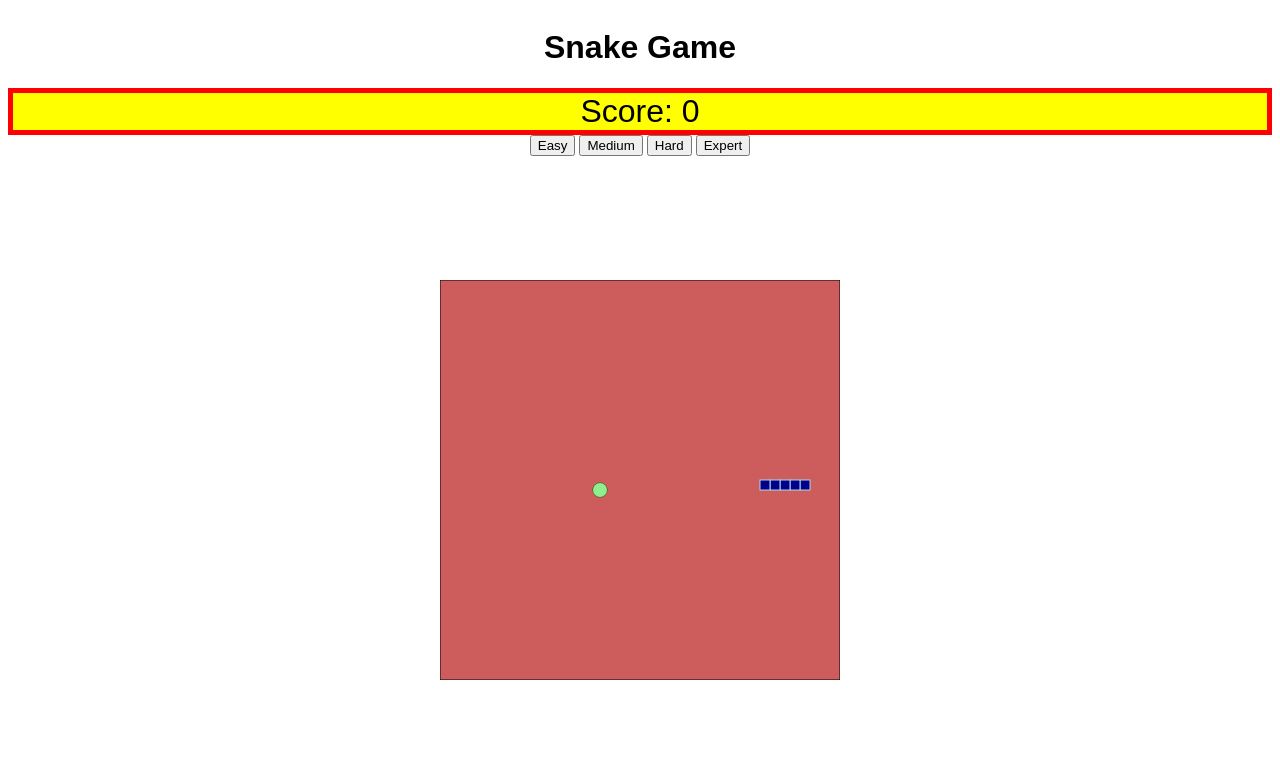
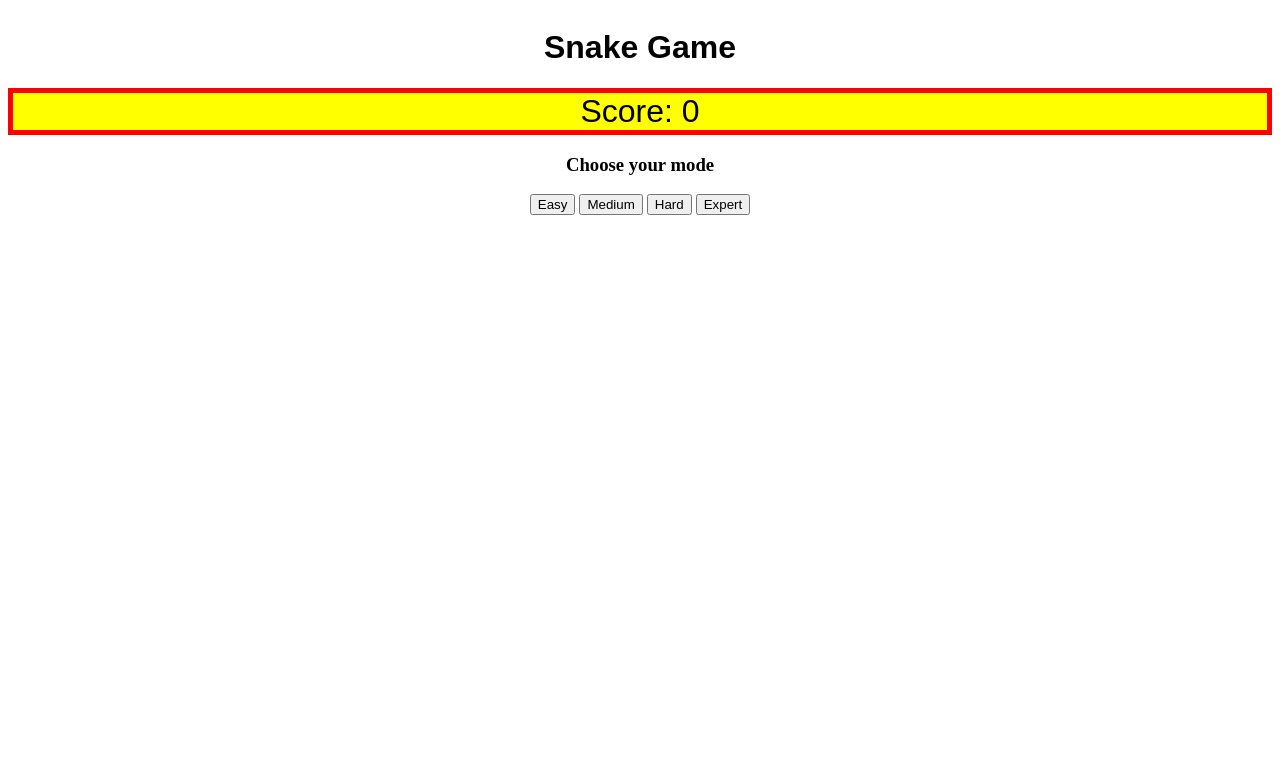
Before and after one commit to jmsp43/snakePractice, a plain HTML site: page index.html in a window 1280 px wide. Drawn offline with Linux system fonts and the light colour scheme.

Commit message:
added easy, medium, hard, and expert modes

```diff
--- a/index.html
+++ b/index.html
@@ -12,10 +12,11 @@
     <div class="title"><h1>Snake Game</h1></div>
     <div class="score">Score: 0</div>
     <div class="buttons">
-      <button>Easy</button>
-      <button>Medium</button>
-      <button>Hard</button>
-      <button>Expert</button>
+        <h3>Choose your mode</h3>
+      <button id = 'easyBtn'>Easy</button>
+      <button id = 'medBtn'>Medium</button>
+      <button id = 'hardBtn'>Hard</button>
+      <button id = 'expBtn'>Expert</button>
     </div>
     <div class="snakeSize"></div>
     <div class="gameEnded"></div>
--- a/script.js
+++ b/script.js
@@ -37,12 +37,13 @@ let medium = 160;
 let hard = 80;
 let expert = 45;
 
-let time = easy;
+let time = 500;
 
-///// EVENT LISTENER /////
 
-document.addEventListener("keydown", changeDirection);
-
+const easyBtn = document.querySelector("#easyBtn");
+const medBtn = document.querySelector("#medBtn");
+const hardBtn = document.querySelector("#hardBtn");
+const expBtn = document.querySelector("#expBtn");
 
 
 //////////// FUNCTIONS ///////////////
@@ -212,7 +213,35 @@ function runGame() {
   }, time);
 }
 
-generateFood();
 
-// document.addEventListener('click', runGame())
-runGame();
+////////// EVENT LISTENERS ///////////
+
+document.addEventListener("keydown", changeDirection);
+
+easyBtn.addEventListener("click", function (event) {
+  event.preventDefault();
+  generateFood();
+  time = easy
+  runGame();
+});
+
+medBtn.addEventListener("click", function (event) {
+  event.preventDefault();
+  generateFood();
+  time = medium
+  runGame();
+});
+
+hardBtn.addEventListener("click", function (event) {
+  event.preventDefault();
+  generateFood();
+  time = hard
+  runGame();
+});
+
+expBtn.addEventListener("click", function (event) {
+  event.preventDefault();
+  generateFood();
+  time = expert
+  runGame();
+});
--- a/style.css
+++ b/style.css
@@ -6,7 +6,7 @@ body{
 
 .gameCanvas{
     position: absolute;
-    top:60%;
+    top:70%;
     left: 50%;
     transform: translate(-50%, -50%);
 }
```
